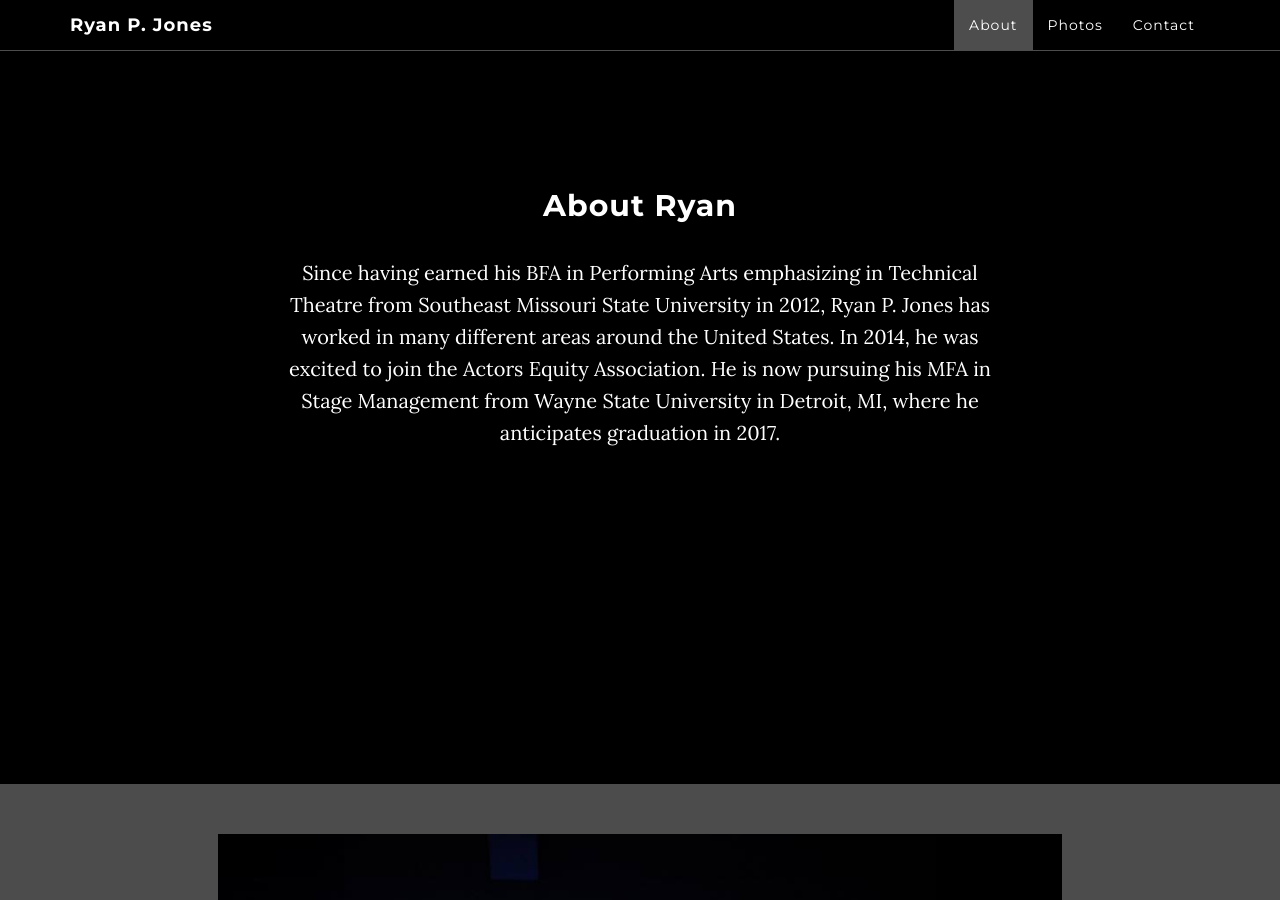
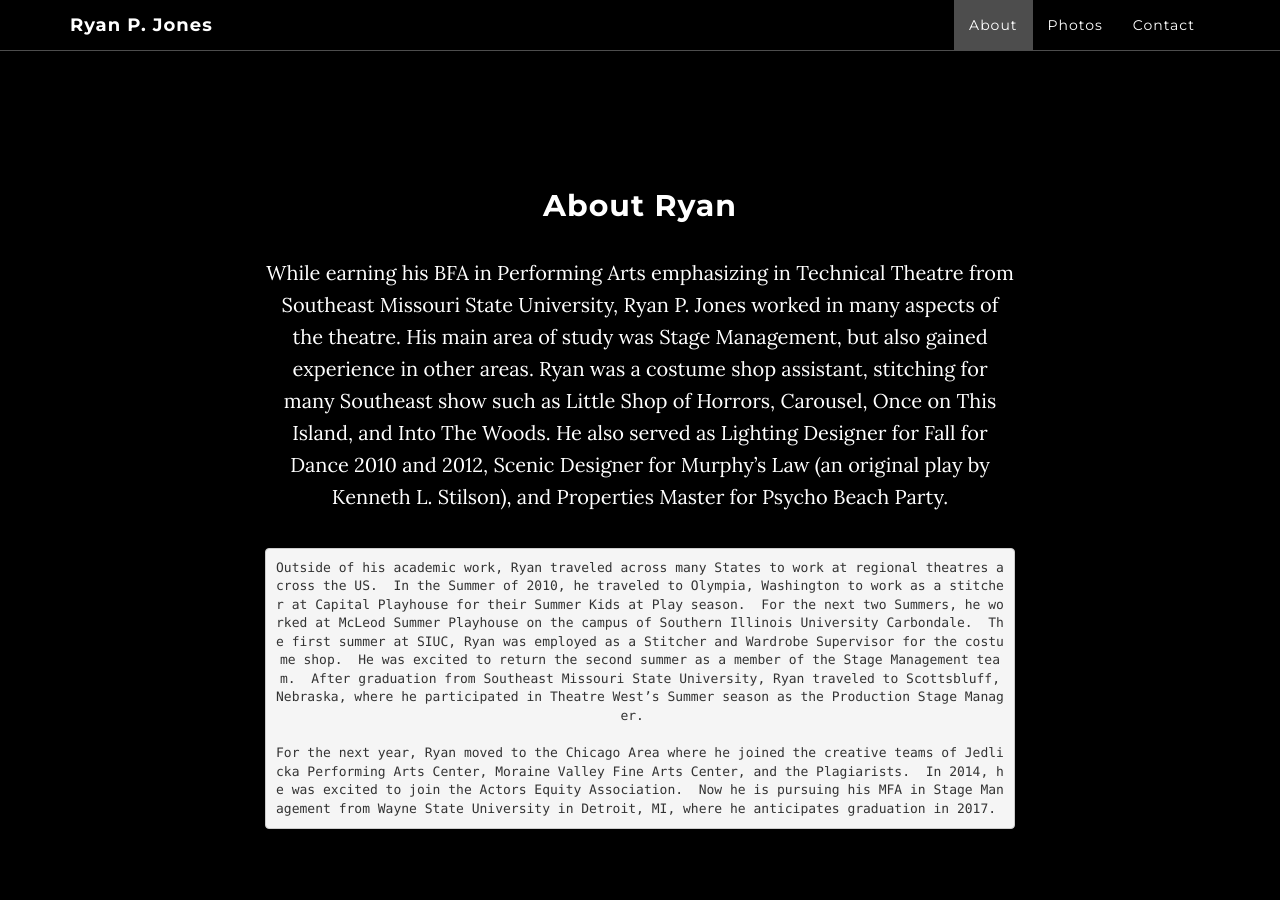
Before and after one commit to ryanpjones/ryanpjones.github.io, a Jekyll site: the page built from index.html, in a window 1280 px wide and 900 px high, scrolled down 961 px. Built offline with Jekyll 4.4.1, drawn with Linux system fonts in a browser that asks for light colours; nearby versions of some CDN libraries.

Commit message:
Update about.md

```diff
--- a/_includes/about.md
+++ b/_includes/about.md
@@ -1,10 +1,8 @@
 About Ryan
 ----------
 
-Since having earned his BFA in Performing Arts emphasizing in
-Technical Theatre from Southeast Missouri State University in 2012,
-Ryan P. Jones has worked in many different areas around the United
-States.  In 2014, he was excited to join the Actors Equity
-Association.  He is now pursuing his MFA in Stage Management from
-Wayne State University in Detroit, MI, where he anticipates graduation
-in 2017.
+While earning his BFA in Performing Arts emphasizing in Technical Theatre from Southeast Missouri State University, Ryan P. Jones worked in many aspects of the theatre.  His main area of study was Stage Management, but also gained experience in other areas.  Ryan was a costume shop assistant, stitching for many Southeast show such as Little Shop of Horrors, Carousel, Once on This Island, and Into The Woods.  He also served as Lighting Designer for Fall for Dance 2010 and 2012, Scenic Designer for Murphy’s Law (an original play by Kenneth L. Stilson), and Properties Master for Psycho Beach Party.
+
+	Outside of his academic work, Ryan traveled across many States to work at regional theatres across the US.  In the Summer of 2010, he traveled to Olympia, Washington to work as a stitcher at Capital Playhouse for their Summer Kids at Play season.  For the next two Summers, he worked at McLeod Summer Playhouse on the campus of Southern Illinois University Carbondale.  The first summer at SIUC, Ryan was employed as a Stitcher and Wardrobe Supervisor for the costume shop.  He was excited to return the second summer as a member of the Stage Management team.  After graduation from Southeast Missouri State University, Ryan traveled to Scottsbluff, Nebraska, where he participated in Theatre West’s Summer season as the Production Stage Manager.
+
+	For the next year, Ryan moved to the Chicago Area where he joined the creative teams of Jedlicka Performing Arts Center, Moraine Valley Fine Arts Center, and the Plagiarists.  In 2014, he was excited to join the Actors Equity Association.  Now he is pursuing his MFA in Stage Management from Wayne State University in Detroit, MI, where he anticipates graduation in 2017.
```
